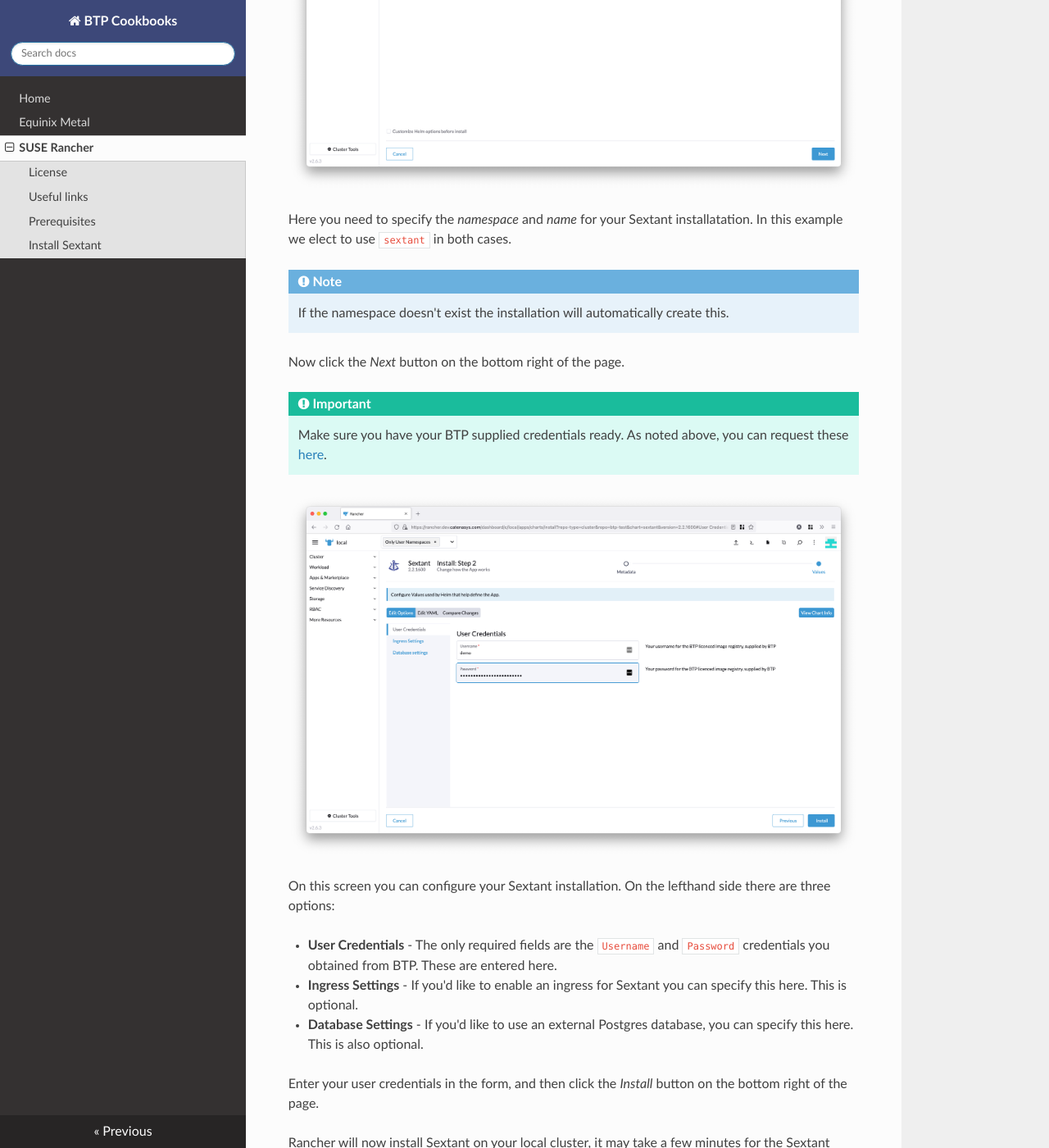
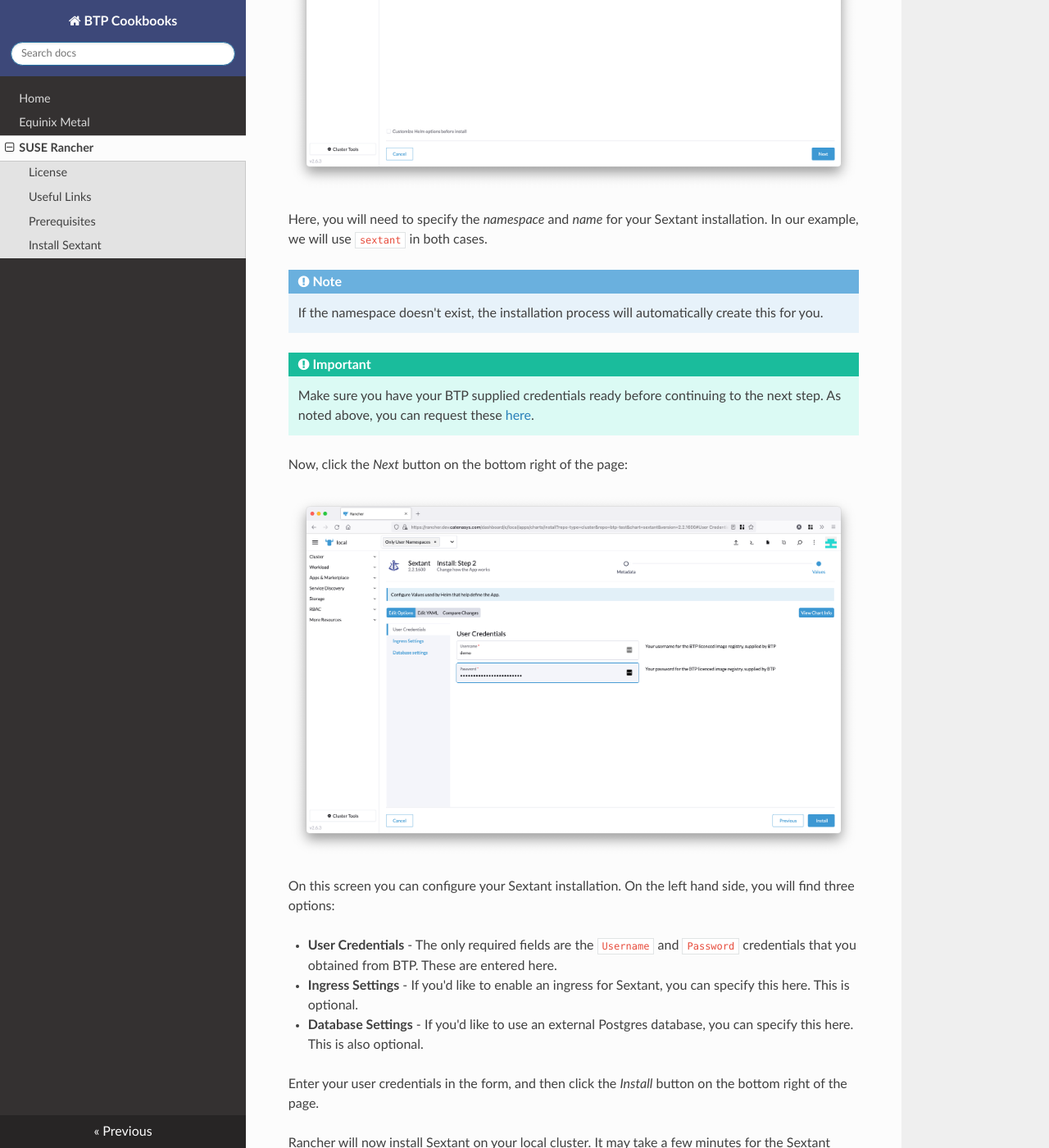
Before and after one commit to blockchaintp/cookbooks, an MkDocs documentation site: the page built from docs/rancher/index.md, in a window 1280 px wide and 1400 px high, scrolled down 1984 px. Shown: the whole window at 82% size. Built offline with MkDocs 1.6.1, drawn with Linux system fonts in a browser that asks for light colours; nearby versions of some CDN libraries; some of the changed text lies outside the part shown.

Commit message:
fix: apply copyedits
Signed-off-by: Duncan Johnston-Watt <duncan@blockchaintp.com>

````diff
--- a/docs/rancher/index.md
+++ b/docs/rancher/index.md
@@ -10,7 +10,7 @@ Use of the Sextant Community Edition is governed by our
 with the exception of Daml support which is subject to our
 [Evaluation EULA](https://sextant-resources.s3.amazonaws.com/agreements/Blockchain+Technology+Partners+Limited+(Evaluation)+End+User+License+Agreement.pdf).
 
-## Useful links
+## Useful Links
 
 * [Sextant Overview](https://www.blockchaintp.com/sextant)
 * [Sextant Docs](https://docs.blockchaintp.com/en/latest/sextant/overview/)
@@ -30,8 +30,8 @@ access your cluster
 
 ## Install Sextant
 
-Log in to Rancher and select the cluster you want to install Sextant on,
-in our example, this will be the local Rancher cluster:
+Log in to Rancher and select the cluster you want to install Sextant on.
+In our example, this will be the local Rancher cluster:
 
 ![Local Rancher cluster](../images/rancher/local-cluster.png)
 
@@ -44,28 +44,28 @@ This will take you to the following screen:
 
 ![Namespace and Name](../images/rancher/install-metadata.png)
 
-Here you need to specify the _namespace_ and _name_ for your Sextant
-installatation. In this example we elect to use `sextant` in both cases.
+Here, you will need to specify the _namespace_ and _name_ for your Sextant
+installation. In our example, we will use `sextant` in both cases.
 
 !!!Note
-    If the namespace doesn't exist the installation will automatically create
-    this.
-
-Now click the _Next_ button on the bottom right of the page.
+    If the namespace doesn't exist, the installation process will automatically
+    create this for you.
 
 !!!Important
-    Make sure you have your BTP supplied credentials ready. As noted above,
-    you can request these
+    Make sure you have your BTP supplied credentials ready before continuing to
+    the next step. As noted above, you can request these
     [here](https://www.blockchaintp.com/sextant/suse-rancher).
+
+Now, click the _Next_ button on the bottom right of the page:
 
 ![User Credentials](../images/rancher/user-credentials.png)
 
-On this screen you can configure your Sextant installation. On the lefthand side
-there are three options:
+On this screen you can configure your Sextant installation. On the left hand
+side, you will find three options:
 
 * **User Credentials** - The only required fields are the `Username` and
-`Password` credentials you obtained from BTP. These are entered here.
-* **Ingress Settings** - If you'd like to enable an ingress for Sextant you can
+`Password` credentials that you obtained from BTP. These are entered here.
+* **Ingress Settings** - If you'd like to enable an ingress for Sextant, you can
 specify this here. This is optional.
 * **Database Settings** - If you'd like to use an external Postgres database,
 you can specify this here. This is also optional.
@@ -73,14 +73,14 @@ you can specify this here. This is also optional.
 Enter your user credentials in the form, and then click the _Install_ button
 on the bottom right of the page.
 
-Rancher will now install Sextant on your local cluster, it may take a few
+Rancher will now install Sextant on your local cluster. It may take a few
 minutes for the Sextant images to be pulled down to your cluster from our
 private repo:
 
 ![Installing Sextant](../images/rancher/installing-sextant.png)
 
 Once the installation has completed, you will see the NOTES from the
-installation. In our example these are:
+installation. In our example, these are:
 
 ```text
 NOTES:
@@ -92,7 +92,7 @@ echo "Visit http://127.0.0.1:8080 to use your application"
 kubectl port-forward $POD_NAME 8080:80
 ```
 
-Make a note of these instructions as we will now switch to a local terminal
+Make a note of these instructions, as we will now switch to a local terminal
 window to finish setting up Sextant.
 
 Once you've opened a local terminal, start by confirming that you can connect to
@@ -104,7 +104,8 @@ kubectl get pods
 
 ![Check kubectl](../images/rancher/check-kubectl.png)
 
-Then run the first command from the installation NOTES. In our example this is:
+Then, run the first command from the installation NOTES.
+In our example, this is:
 
 ```bash
 kubectl describe pod/sextant-0 --namespace sextant | grep INITIAL_
@@ -119,7 +120,8 @@ installation.
 
 ![Initial Password](../images/rancher/initial-password.png)
 
-Now run the second command from the installation NOTES. In our example this is:
+Now, run the second command from the installation NOTES.
+In our example, this is:
 
 ```bash
 export POD_NAME=$(kubectl get pods -l "app.kubernetes.io/name=sextant" -o jsonpath="{.items[0].metadata.name}")
````
Also changed, not shown: other parts of docs/rancher/index.md (+5 -5 lines).
